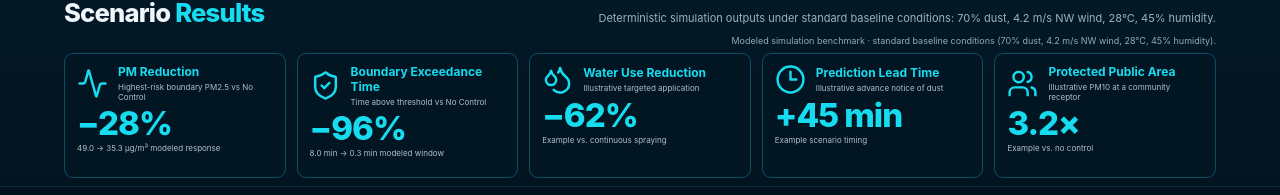
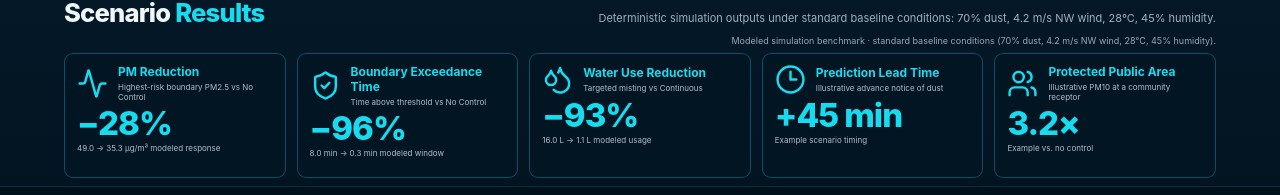
Before and after one commit to meherabmehu/DustTwin, a React (Vite) app: page /results in a window 1280 px wide. Shown: the part 398-593 px from the top of the page. Built offline with nearby package versions, Linux system fonts and the light colour scheme.

Commit message:
aligning the water savings calculation

```diff
--- a/src/pages/Results.tsx
+++ b/src/pages/Results.tsx
@@ -41,7 +41,14 @@ export default function Results() {
       foot: `${summary.noControlExceedance.toFixed(1)} min → ${summary.predictiveExceedance.toFixed(1)} min modeled window`,
       base: 10,
     },
-    { icon: <Droplets />, title: 'Water Use Reduction', subtitle: 'Illustrative targeted application', value: '−62%', foot: 'Example vs. continuous spraying', base: 58 },
+    {
+      icon: <Droplets />,
+      title: 'Water Use Reduction',
+      subtitle: 'Targeted misting vs Continuous',
+      value: `−${summary.waterReductionPercent}%`,
+      foot: `${summary.continuousWater.toFixed(1)} L → ${summary.predictiveWater.toFixed(1)} L modeled usage`,
+      base: 15,
+    },
     { icon: <Clock3 />, title: 'Prediction Lead Time', subtitle: 'Illustrative advance notice of dust', value: '+45 min', foot: 'Example scenario timing', base: 39 },
     { icon: <Users />, title: 'Protected Public Area', subtitle: 'Illustrative PM10 at a community receptor', value: '3.2×', foot: 'Example vs. no control', base: 43 },
   ];
```
